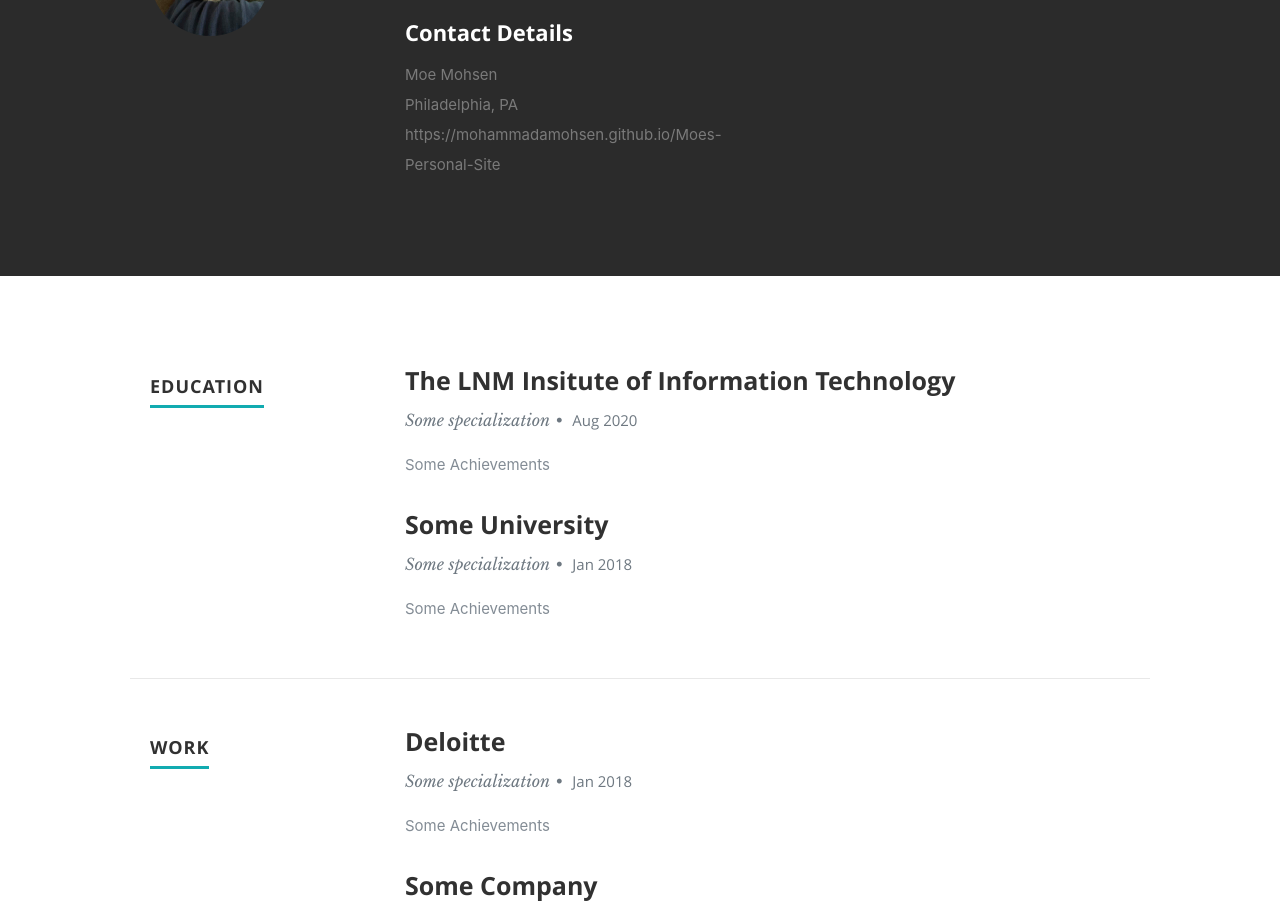
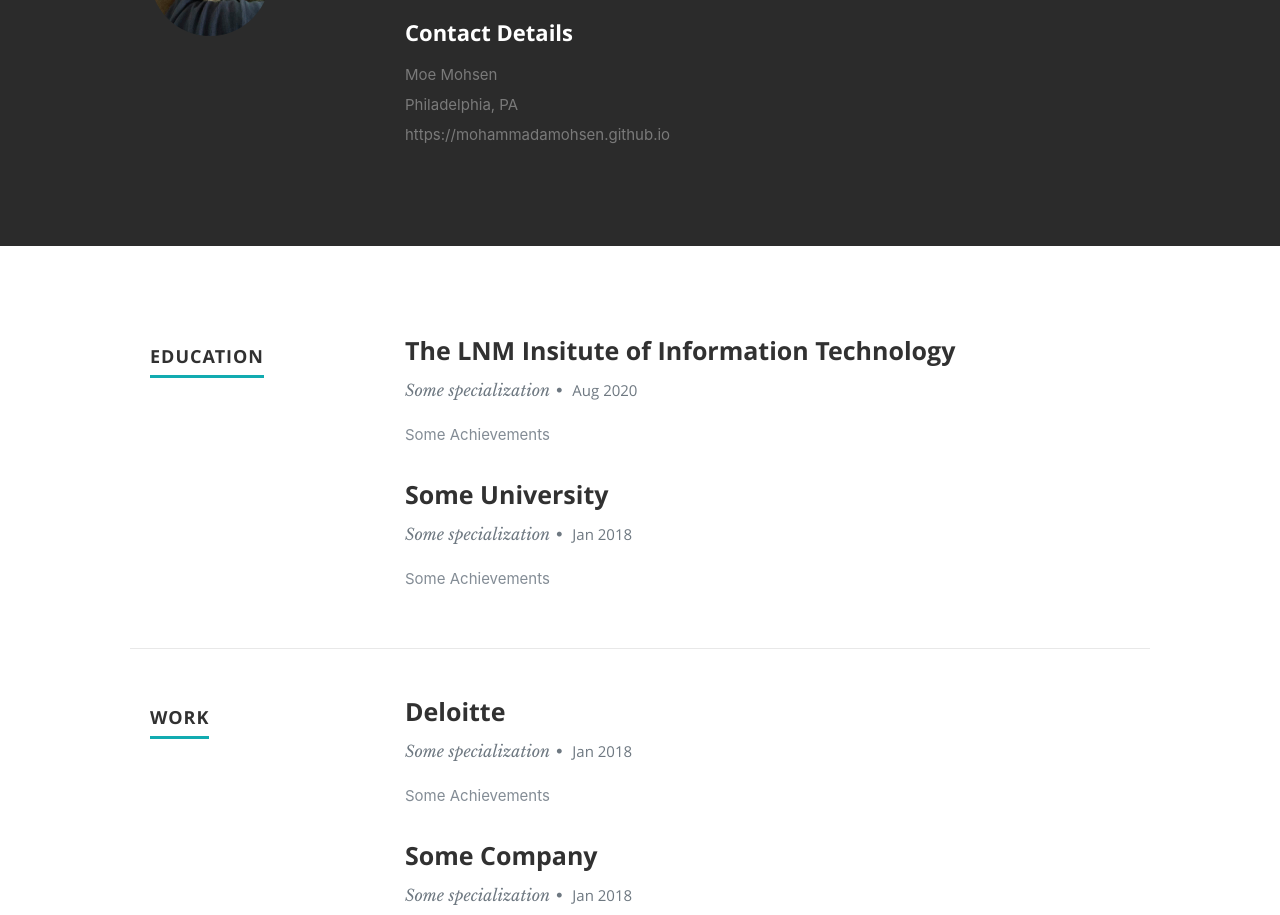
Before and after one commit to MohammadAmohsen/Moes-Personal-Site, a React (Create React App) app: page / in a window 1280 px wide. Shown: the part 980-1895 px from the top of the page. Built offline with nearby package versions, Linux system fonts and the light colour scheme.

Commit message:
Updated contact details link

```diff
--- a/src/components/About.js
+++ b/src/components/About.js
@@ -33,7 +33,7 @@ export default class About extends Component {
                      {resumeData.address}
                     </span>
                     <br></br>
-                    <span>{resumeData.website}</span>
+                    <span>{resumeData.githuburl}</span>
        					   </p>
                   </div>
                </div>
--- a/src/resumeData.js
+++ b/src/resumeData.js
@@ -25,6 +25,7 @@ let resumeData = {
     "aboutme":"About me",
     "address":"Philadelphia, PA",
     "website":"https://mohammadamohsen.github.io/Moes-Personal-Site",
+    "githuburl":"https://mohammadamohsen.github.io",
     "education":[
       {
         "UniversityName":"The LNM Insitute of Information Technology",
```
